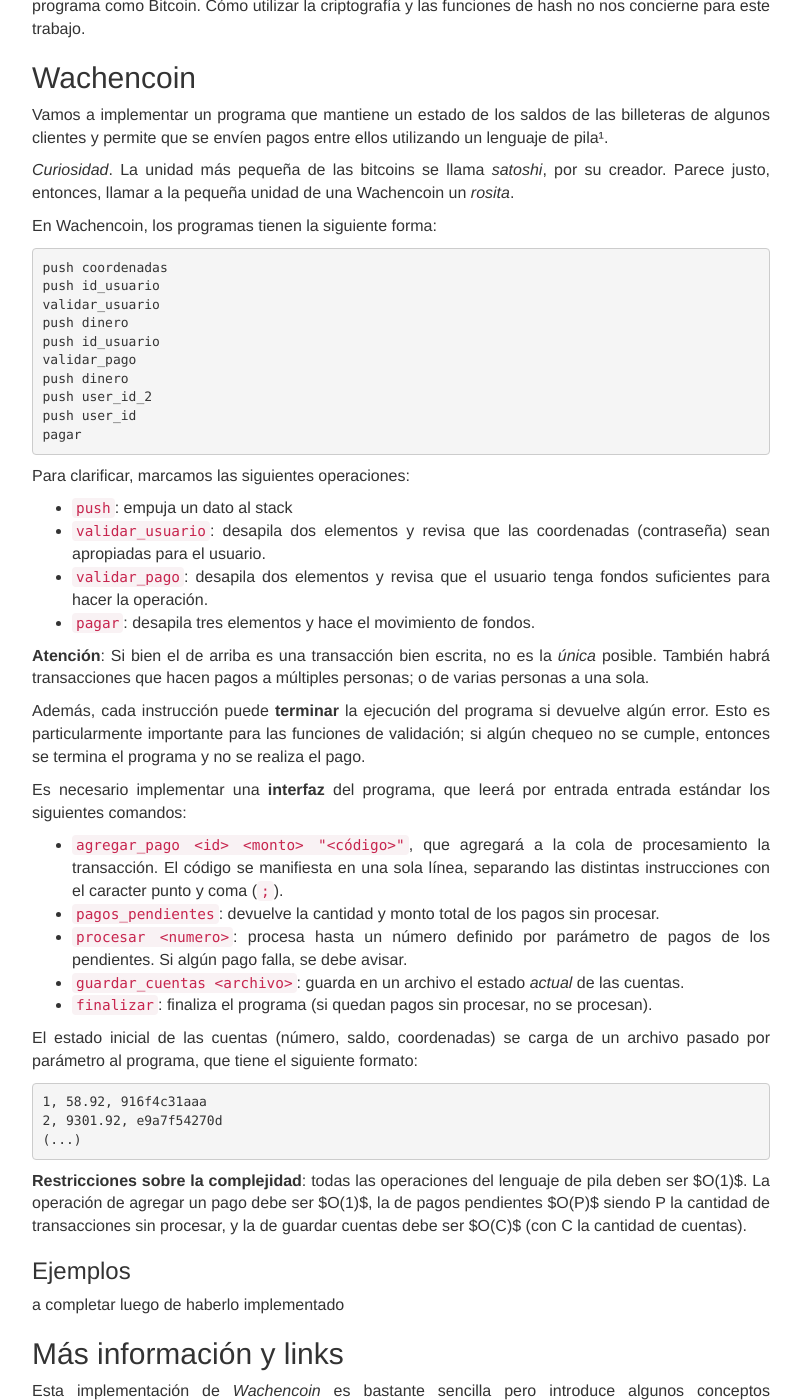
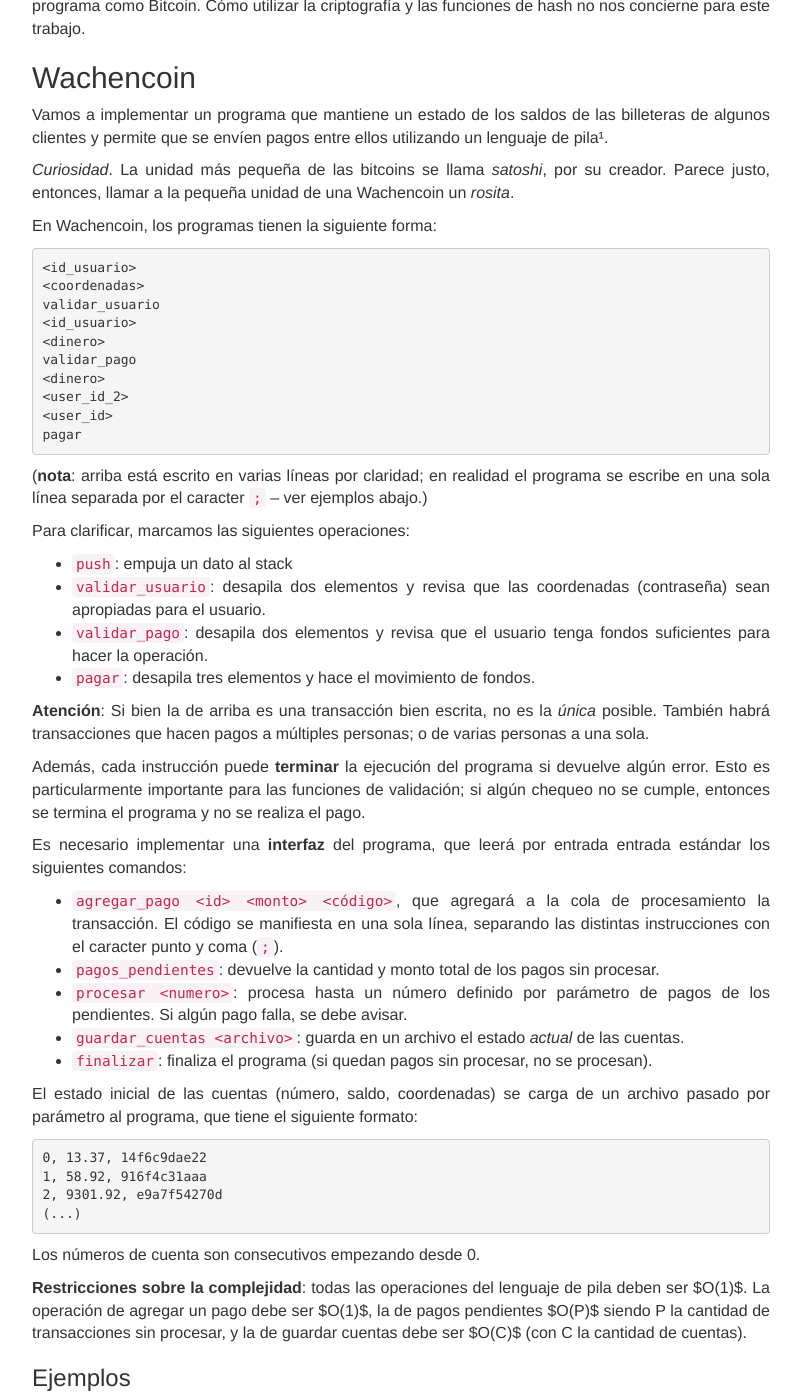
Before and after one commit to algoritmos-rw/algoritmos, a Jekyll site: the page built from static/tps/tp1/index.md, in a window 1280 px wide and 1400 px high, scrolled down 753 px. Shown: the whole window, without its empty margins (239-1040 px from the left). Built offline with Jekyll 4.4.1, drawn with Linux system fonts in a browser that asks for light colours; our own code applies the rules of GitHub Pages for plain Markdown files.

Commit message:
Clarificaciones en la consigna: IDs de las cuentas, separación del programa, eliminación de la instrucción push.

````diff
--- a/static/tps/tp1/index.md
+++ b/static/tps/tp1/index.md
@@ -50,17 +50,21 @@
 En Wachencoin, los programas tienen la siguiente forma:
 
 ```
-push coordenadas
-push id_usuario
+<id_usuario>
+<coordenadas>
 validar_usuario
-push dinero
-push id_usuario
+<id_usuario>
+<dinero>
 validar_pago
-push dinero
-push user_id_2
-push user_id
+<dinero>
+<user_id_2>
+<user_id>
 pagar
 ```
+(**nota**: arriba está escrito en varias líneas por claridad; en realidad
+el programa se escribe en una sola línea separada por el caracter `;` -- ver
+ejemplos abajo.)
+
 Para clarificar, marcamos las siguientes operaciones:
 
 * `push`: empuja un dato al stack
@@ -70,7 +74,7 @@
 fondos suficientes para hacer la operación.
 * `pagar`: desapila tres elementos y hace el movimiento de fondos.
 
-**Atención**: Si bien el de arriba es una transacción bien escrita, no es
+**Atención**: Si bien la de arriba es una transacción bien escrita, no es
 la *única* posible. También habrá transacciones que hacen pagos a múltiples
 personas; o de varias personas a una sola.
 
@@ -82,7 +86,7 @@
 Es necesario implementar una **interfaz** del programa, que leerá por entrada
 entrada estándar los siguientes comandos:
 
-* `agregar_pago <id> <monto> "<código>"`, que agregará a la cola de
+* `agregar_pago <id> <monto> <código>`, que agregará a la cola de
 procesamiento la transacción. El código se manifiesta en una sola línea,
 separando las distintas instrucciones con el caracter punto y coma (`;`).
 * `pagos_pendientes`: devuelve la cantidad y monto total de los pagos sin
@@ -99,10 +103,12 @@
 archivo pasado por parámetro al programa, que tiene el siguiente formato:
 
 ```
+0, 13.37, 14f6c9dae22
 1, 58.92, 916f4c31aaa
 2, 9301.92, e9a7f54270d
 (...)
 ```
+Los números de cuenta son consecutivos empezando desde 0.
 
 
 **Restricciones sobre la complejidad**: todas las operaciones del lenguaje de
````
